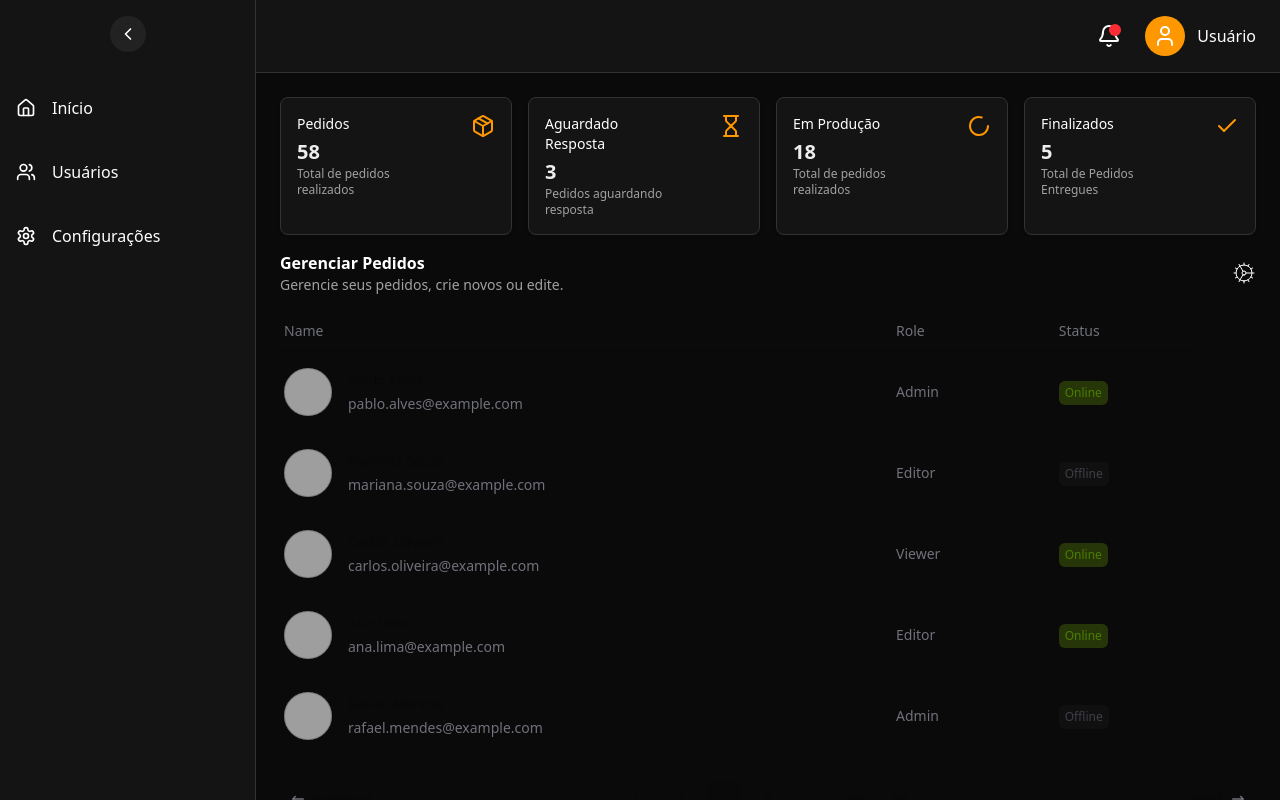
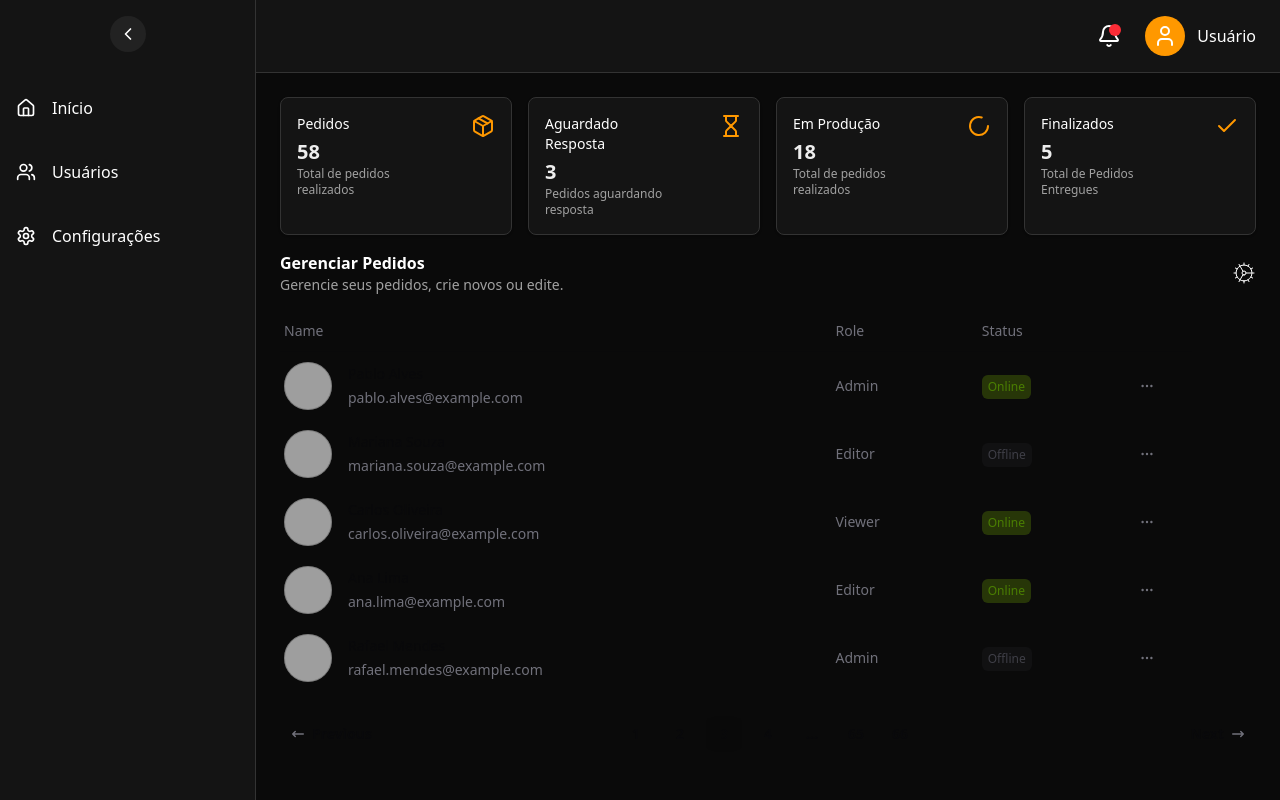
Before and after one commit to pabloalves01/gastro-flow, a React (Vite) app in the folder frontend/: page /pedido/gerenciar in a window 1280 px wide. Built offline with nearby package versions, Linux system fonts and the light colour scheme; grey boxes are pictures that could not be loaded.

Commit message:
Added Dropdown in table with config data

```diff
--- a/frontend/src/pages/pedidos/manage-orders.tsx
+++ b/frontend/src/pages/pedidos/manage-orders.tsx
@@ -2,6 +2,8 @@ import StatusCard from "../../components/cards/stats-card";
 import SectionText from "../../components/text/section-text";
 import { Avatar } from "../../components/ui/catalyst/avatar";
 import { Badge } from "../../components/ui/catalyst/badge";
+import { EllipsisHorizontalIcon } from "@heroicons/react/20/solid";
+import { Dropdown, DropdownButton, DropdownItem, DropdownMenu } from "../../components/ui/catalyst/dropdown";
 import {
   Pagination,
   PaginationGap,
@@ -105,12 +107,13 @@ export function ManageOrders() {
           />
         </div>
       </div>
-      <Table className="w-full [--gutter:--spacing(6)] sm:[--gutter:--spacing(8)]">
+      <Table dense striped className="w-full [--gutter:--spacing(6)] sm:[--gutter:--spacing(8)]">
         <TableHead>
           <TableRow>
             <TableHeader>Name</TableHeader>
             <TableHeader>Role</TableHeader>
             <TableHeader>Status</TableHeader>
+            <TableHeader></TableHeader>
           </TableRow>
         </TableHead>
         <TableBody>
@@ -160,6 +163,20 @@ export function ManageOrders() {
                   <Badge color="zinc">Offline</Badge>
                 )}
               </TableCell>
+              <TableCell>
+              <div className="-mx-3 -my-1.5 sm:-mx-2.5">
+                <Dropdown>
+                  <DropdownButton plain aria-label="More options">
+                    <EllipsisHorizontalIcon />
+                  </DropdownButton>
+                  <DropdownMenu anchor="bottom end">
+                    <DropdownItem>View</DropdownItem>
+                    <DropdownItem>Edit</DropdownItem>
+                    <DropdownItem>Delete</DropdownItem>
+                  </DropdownMenu>
+                </Dropdown>
+              </div>
+            </TableCell>
             </TableRow>
           ))}
         </TableBody>
```
